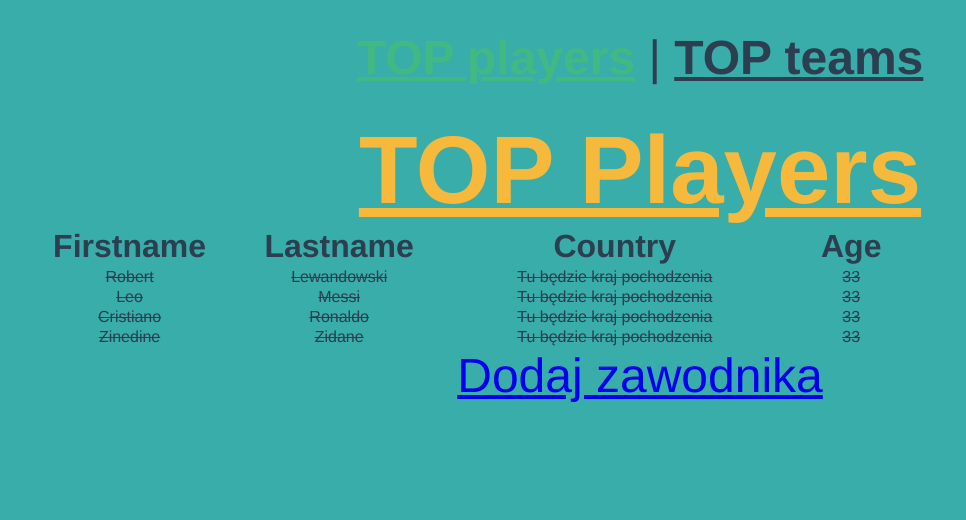
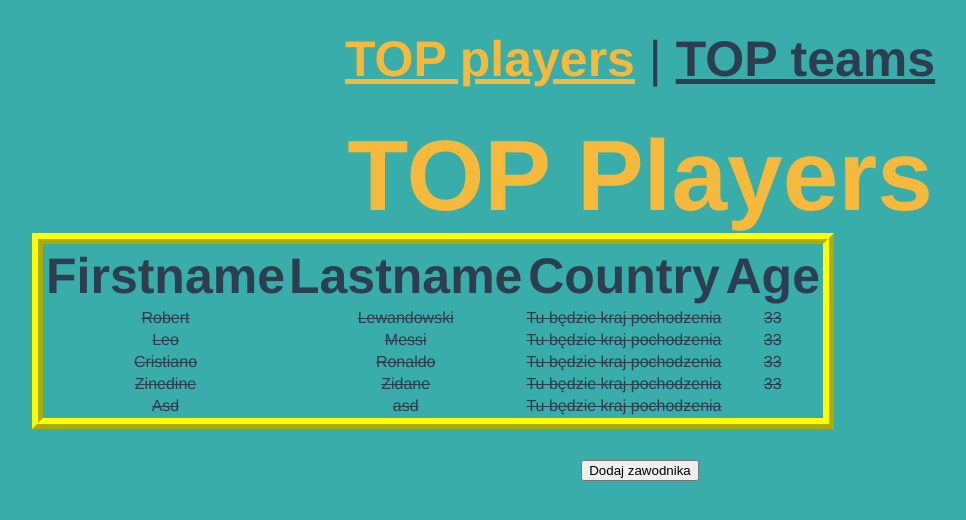
Before and after one commit to Monikaa1909/project3-js, a Vue app: page / in a window 1280 px wide. Shown: the top 520 px of the page, without its empty margins (0-966 px from the left). Built offline with nearby package versions, Linux system fonts and the light colour scheme; data requests are answered from the project's data file.

Commit message:
dodany routing

```diff
--- a/db.json
+++ b/db.json
@@ -27,6 +27,13 @@
       "id": 3,
       "age": 33,
       "retired": true
+    },
+    {
+      "firstName": "Asd",
+      "lastName": "asd",
+      "age": null,
+      "retired": true,
+      "id": 4
     }
   ],
   "clubs": [
--- a/src/App.vue
+++ b/src/App.vue
@@ -25,6 +25,6 @@
 }
 
 #nav a.router-link-exact-active {
-  color: #42b983;
+  color: #f6b93b;
 }
 </style>
--- a/src/components/PlayersList.vue
+++ b/src/components/PlayersList.vue
@@ -1,38 +1,7 @@
 <template>
   <div>
     <h1>TOP Players</h1>
-<!--    <div>-->
-<!--      <input-->
-<!--          type="text" required-->
-<!--          v-model="firstName"-->
-<!--          @keyup.enter="addPlayer"-->
-<!--          aria-label="First name"-->
-<!--          placeholder="First name"-->
-<!--      />-->
-<!--      <input-->
-<!--          type="text" required-->
-<!--          v-model="lastName"-->
-<!--          @keyup.enter="addPlayer"-->
-<!--          aria-label="Second name"-->
-<!--          placeholder="Second name"-->
-<!--      />-->
-<!--      <input-->
-<!--          type="text" required-->
-<!--          v-model="age"-->
-<!--          @keyup.enter="addPlayer"-->
-<!--          aria-label="Age"-->
-<!--          placeholder="Age"-->
-<!--      />-->
-<!--      <input-->
-<!--          type="text" required-->
-<!--          v-model="retired"-->
-<!--          @keyup.enter="addPlayer"-->
-<!--          aria-label="Retired"-->
-<!--          placeholder="Retired"-->
-<!--      />-->
-<!--    </div>-->
-<!--    <component v-bind:is="currentView" class="view"></component>-->
-    <table>
+    <table id="playersTable">
       <thead>
         <tr>
           <th>Firstname</th>
@@ -73,12 +42,6 @@ export default {
     };
   },
 
-  // computed: {
-  //   currentView() {
-  //     return this.view
-  //   }
-  // },
-
   async created() {
     try {
       const res = await axios.get(baseURL);
@@ -107,30 +70,13 @@ export default {
         console.error(e);
       }
     },
-
-    // async addPlayer() {
-    //   if (this.firstName.length > 0 && !isNaN(this.age) && this.lastName.length > 0) {
-    //     try {
-    //       const res = await axios.post(baseURL, { firstName: this.firstName, lastName: this.lastName, age: this.age, retired: this.retired === null ? this.retired = false : this.retired === "true"});
-    //
-    //       this.players = [...this.players, res.data];
-    //
-    //       this.firstName = "";
-    //       this.lastName = ""
-    //       this.age = null
-    //       this.retired = null
-    //     } catch (e) {
-    //       console.error(e);
-    //     }
-    //   }
-    // }
   }
 };
 </script>
 
 <style scoped>
 h1 {
-  text-decoration: underline;
+  /*text-decoration: underline;*/
 }
 
 li {
@@ -151,11 +97,16 @@ input {
 }
 
 tr {
-  font-size: 2rem;
+  /*font-size: 2rem;*/
 }
 
 td {
-  padding: 0 4rem;
+  /*padding: 0 4rem;*/
   font-size: 1rem;
+
+}
+
+#playersTable {
+  border: 3mm ridge yellow
 }
 </style>
--- a/src/views/AddPlayer.vue
+++ b/src/views/AddPlayer.vue
@@ -28,9 +28,10 @@
         aria-label="Retired"
         placeholder="Retired"
     />
+
 <!--    TODO: trzeba zrobić tak żeby to przycisk zatwierdzał dane i jednocześnie cofał na główną z zawodnikami, nie enter-->
+    <button @click="$router.push('/')">Back to all players</button>
 
-    <router-link to="/">Back to all players</router-link>
   </div>
 </template>
 
@@ -51,12 +52,6 @@ export default {
     };
   },
 
-  // computed: {
-  //   currentView() {
-  //     return this.view
-  //   }
-  // },
-
   async created() {
     try {
       const res = await axios.get(baseURL);
@@ -68,24 +63,6 @@ export default {
   },
 
   methods: {
-    // async retiredPlayer(id) {
-    //   try {
-    //     await axios.patch(`${baseURL}/${id}`, {
-    //       retired: true
-    //     });
-    //
-    //     this.players = this.players.map(player => {
-    //       if (player.id === id) {
-    //         player.retired = true;
-    //       }
-    //
-    //       return player;
-    //     });
-    //   } catch (e) {
-    //     console.error(e);
-    //   }
-    // },
-
     async addPlayer() {
       if (this.firstName.length > 0 && !isNaN(this.age) && this.lastName.length > 0) {
         try {
--- a/src/views/TopPlayers.vue
+++ b/src/views/TopPlayers.vue
@@ -1,13 +1,11 @@
 <template>
   <div class="players">
     <player-list />
-    <router-link to="/addplayer">Dodaj zawodnika</router-link>
+    <button @click="$router.push('addplayer')">Dodaj zawodnika</button>
   </div>
 </template>
 
 <script>
-// @ is an alias to /src
-// import HelloWorld from '@/components/HelloWorld.vue'
 import PlayersList from "../components/PlayersList";
 
 export default {
@@ -39,7 +37,7 @@ ul {
   font-family: Avenir, Helvetica, Arial, sans-serif;
   -webkit-font-smoothing: antialiased;
   -moz-osx-font-smoothing: grayscale;
-  font-size: 3rem;
+  font-size: 50px;
   padding: 0 2rem;
   background: #38ada9;
   /*display: flex;*/
```
